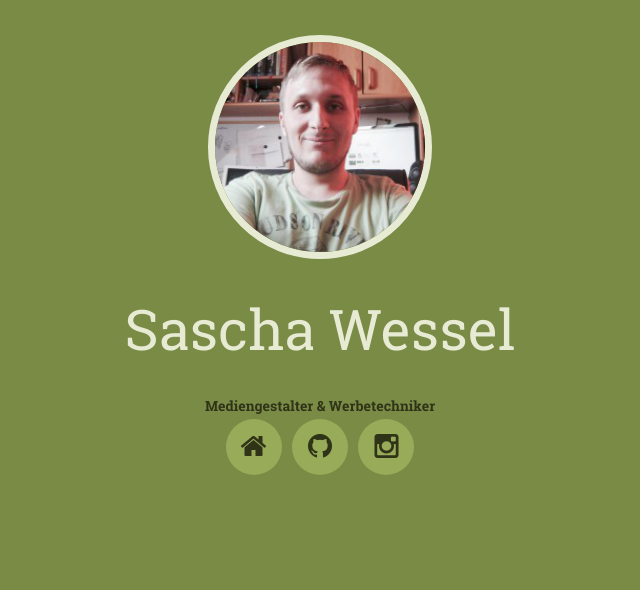
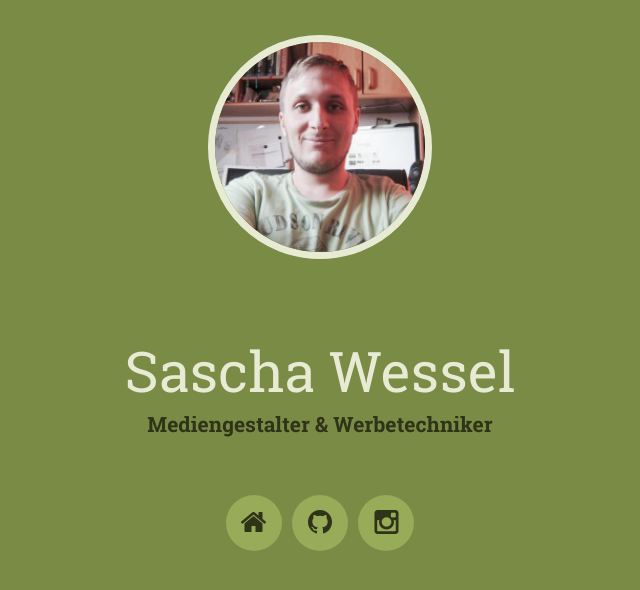
Before and after one commit to gr4y/gr4y.github.com, a Jekyll site: the page built from index.md, in a window 1280 px wide. Shown: the top 590 px of the page, without its empty margins (320-960 px from the left). Built offline with Jekyll 4.4.1, drawn with Linux system fonts in a browser that asks for light colours.

Commit message:
Update style.scss

```diff
--- a/css/style.scss
+++ b/css/style.scss
@@ -46,15 +46,15 @@ body {
 			.name {
 				font-size: 4em;
 				font-weight: lighter;
-				padding-top: 0.5em;
-				padding-bottom: 0.5em;
+				padding-top: 1.25em;
 				margin: 0;
 			}
 
 			.profile {
 				color: #2f3318;
 				margin: 0;
-				font-size: 1em;
+				font-size: 1.5em;
+				padding-bottom: 2.5em;
 			}
 
 			.about {
```
